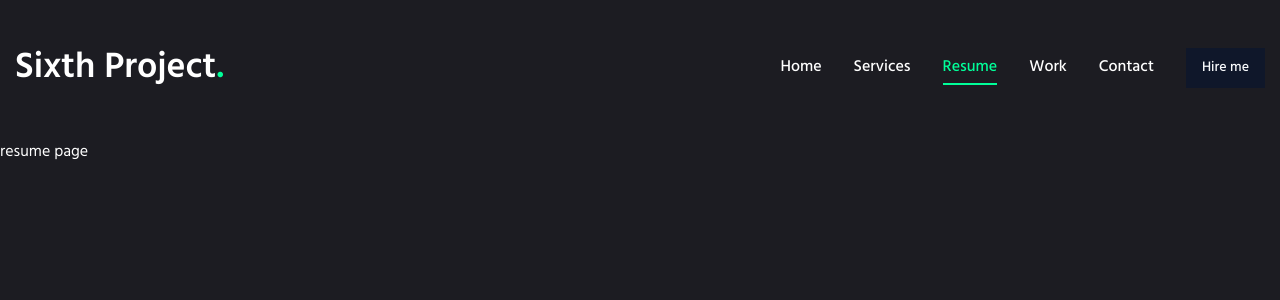
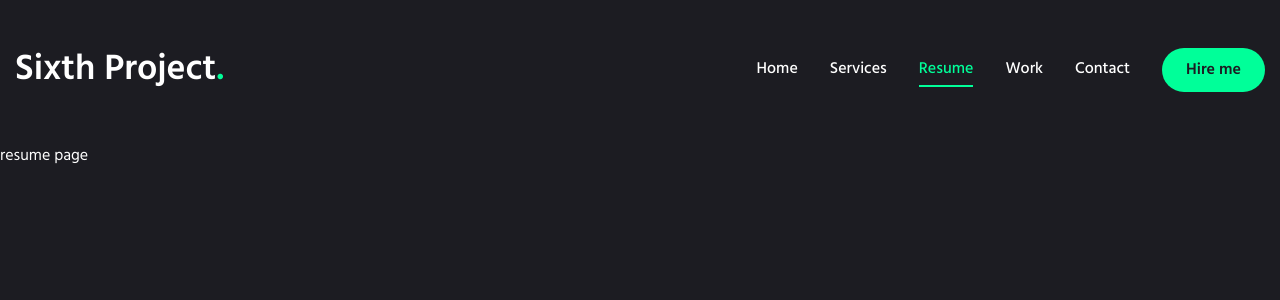
Before and after one commit to tatsuro13/portfolio2, a Next.js app: page /resume in a window 1280 px wide. Shown: the top 300 px of the page. Built offline with nearby package versions, Linux system fonts and the light colour scheme.

Commit message:
モバイルナビコンポーネントを追加し、ヘッダーに組み込みました。ボタンスタイルとシートのデザインを更新しました。

```diff
--- a/components/Header.tsx
+++ b/components/Header.tsx
@@ -2,6 +2,7 @@
 import Nav from "@/components/Nav"
 import { Button } from "./ui/button"
 import { FC } from "react"
+import MobileNav from "./MobileNav"
 
 const Header: FC = () => {
   return (
@@ -23,7 +24,7 @@
 
             {/* Mobile nav */}
             <div className="xl:hidden">
-                Mobile nav
+                <MobileNav />
             </div>
 
         </div>
--- /dev/null
+++ b/components/MobileNav.tsx
@@ -0,0 +1,50 @@
+"use client";
+
+import { FC } from "react"
+import { Sheet, SheetContent, SheetTitle, SheetTrigger } from "./ui/sheet";
+import { CiMenuFries } from "react-icons/ci";
+import { usePathname } from "next/navigation";
+import Link from "next/link";
+
+const links = [
+    { path: '/', label: 'home' },
+    { path: '/resume', label: 'resume' },
+    { path: '/services', label: 'services' },
+    { path: '/work', label: 'work' },
+    { path: '/contact', label: 'contact' },
+    ]
+
+const MobileNav: FC = () => {
+    const pathname = usePathname();
+  return (
+    <Sheet>
+        <SheetTrigger className="fixed justify-center items-center">
+            <CiMenuFries className="text-[32px] text-accent" />
+        </SheetTrigger>
+        <SheetContent className="flex flex-col">
+            <SheetTitle>Mobile menu</SheetTitle>
+            <div className="mt-32 mb-32 text-center text-2xl">
+            <Link href="/" className="text-4xl">
+            <h1>
+                SixthProject<span className="text-accent">.</span>
+            </h1>
+            </Link>
+            </div>
+            <nav className="flex flex-col gap-9 justify-center items-center">
+                {
+                    links.map((link, index) => (
+                        <Link key={index} href={link.path} className={`
+                            ${link.path === pathname && "text-accent border-b-2 border-accent"}
+                            capitalize text-xl font-medium hover:text-accent transition-all
+                        `}>
+                            {link.label}
+                        </Link>
+                    ))
+                }
+            </nav>
+        </SheetContent>
+    </Sheet>
+  )
+}
+
+export default MobileNav
--- a/components/ui/button.tsx
+++ b/components/ui/button.tsx
@@ -5,25 +5,18 @@
 import { cn } from "@/lib/utils"
 
 const buttonVariants = cva(
-  "inline-flex items-center justify-center gap-2 whitespace-nowrap rounded-md text-sm font-medium ring-offset-white transition-colors focus-visible:outline-none focus-visible:ring-2 focus-visible:ring-slate-950 focus-visible:ring-offset-2 disabled:pointer-events-none disabled:opacity-50 [&_svg]:pointer-events-none [&_svg]:size-4 [&_svg]:shrink-0 dark:ring-offset-slate-950 dark:focus-visible:ring-slate-300",
+  "inline-flex items-center justify-center whitespace-nowrap rounded-full transition-colors text-base font-semibold ring-offset-white transition-colors focus-visible:outline-none focus-visible:ring-2 focus-visible:ring-slate-950 focus-visible:ring-offset-2 disabled:pointer-events-none disabled:opacity-50 [&_svg]:pointer-events-none [&_svg]:size-4 [&_svg]:shrink-0 dark:ring-offset-slate-950 dark:focus-visible:ring-slate-300",
   {
     variants: {
       variant: {
-        default: "bg-slate-900 text-slate-50 hover:bg-slate-900/90 dark:bg-slate-50 dark:text-slate-900 dark:hover:bg-slate-50/90",
-        destructive:
-          "bg-red-500 text-slate-50 hover:bg-red-500/90 dark:bg-red-900 dark:text-slate-50 dark:hover:bg-red-900/90",
-        outline:
-          "border border-slate-200 bg-white hover:bg-slate-100 hover:text-slate-900 dark:border-slate-800 dark:bg-slate-950 dark:hover:bg-slate-800 dark:hover:text-slate-50",
-        secondary:
-          "bg-slate-100 text-slate-900 hover:bg-slate-100/80 dark:bg-slate-800 dark:text-slate-50 dark:hover:bg-slate-800/80",
-        ghost: "hover:bg-slate-100 hover:text-slate-900 dark:hover:bg-slate-800 dark:hover:text-slate-50",
-        link: "text-slate-900 underline-offset-4 hover:underline dark:text-slate-50",
+        default: "bg-accent text-primary hover:bg-accent-hover",
+        primary: "bg-primary text-white",
+        outline: "bg-transparent text-accent border border-accent hover:text-primary hover:bg-accent",
       },
       size: {
-        default: "h-10 px-4 py-2",
-        sm: "h-9 rounded-md px-3",
-        lg: "h-11 rounded-md px-8",
-        icon: "h-10 w-10",
+        default: "h-[44px] px-6",
+        md: "h-[48px] px-6",
+        lg: "h-[56px] px-8 text-sm uppercase tracking-[2px]",
       },
     },
     defaultVariants: {
--- a/components/ui/sheet.tsx
+++ b/components/ui/sheet.tsx
@@ -3,9 +3,9 @@
 import * as React from "react"
 import * as SheetPrimitive from "@radix-ui/react-dialog"
 import { cva, type VariantProps } from "class-variance-authority"
-import { X } from "lucide-react"
+import { cn } from "@/lib/utils"
 
-import { cn } from "@/lib/utils"
+import {IoMdClose} from "react-icons/io"
 
 const Sheet = SheetPrimitive.Root
 
@@ -31,7 +31,7 @@
 SheetOverlay.displayName = SheetPrimitive.Overlay.displayName
 
 const sheetVariants = cva(
-  "fixed z-50 gap-4 bg-white p-6 shadow-lg transition ease-in-out data-[state=open]:animate-in data-[state=closed]:animate-out data-[state=closed]:duration-300 data-[state=open]:duration-500 dark:bg-slate-950",
+  "fixed z-50 gap-4 bg-primary p-6 shadow-lg transition ease-in-out data-[state=open]:animate-in data-[state=closed]:animate-out data-[state=closed]:duration-300 data-[state=open]:duration-500 dark:bg-slate-950",
   {
     variants: {
       side: {
@@ -40,7 +40,7 @@
           "inset-x-0 bottom-0 border-t data-[state=closed]:slide-out-to-bottom data-[state=open]:slide-in-from-bottom",
         left: "inset-y-0 left-0 h-full w-3/4 border-r data-[state=closed]:slide-out-to-left data-[state=open]:slide-in-from-left sm:max-w-sm",
         right:
-          "inset-y-0 right-0 h-full w-3/4  border-l data-[state=closed]:slide-out-to-right data-[state=open]:slide-in-from-right sm:max-w-sm",
+          "inset-y-0 right-0 h-full w-3/4 data-[state=closed]:slide-out-to-right data-[state=open]:slide-in-from-right sm:max-w-sm",
       },
     },
     defaultVariants: {
@@ -65,8 +65,8 @@
       {...props}
     >
       {children}
-      <SheetPrimitive.Close className="absolute right-4 top-4 rounded-sm opacity-70 ring-offset-white transition-opacity hover:opacity-100 focus:outline-none focus:ring-2 focus:ring-slate-950 focus:ring-offset-2 disabled:pointer-events-none data-[state=open]:bg-slate-100 dark:ring-offset-slate-950 dark:focus:ring-slate-300 dark:data-[state=open]:bg-slate-800">
-        <X className="h-4 w-4" />
+      <SheetPrimitive.Close className="absolute right-8 top-8 transition-opacity outline-none">
+        <IoMdClose className="text-3xl text-accent" />
         <span className="sr-only">Close</span>
       </SheetPrimitive.Close>
     </SheetPrimitive.Content>
```
